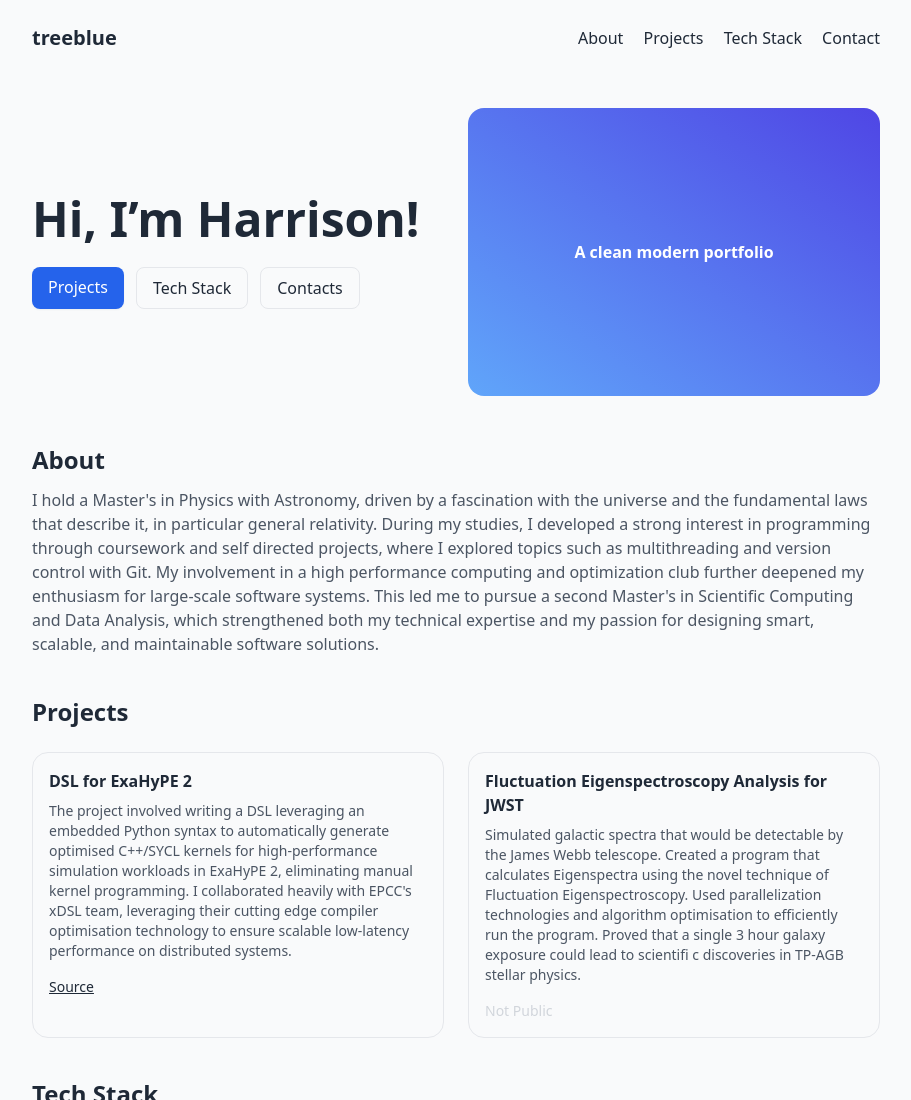
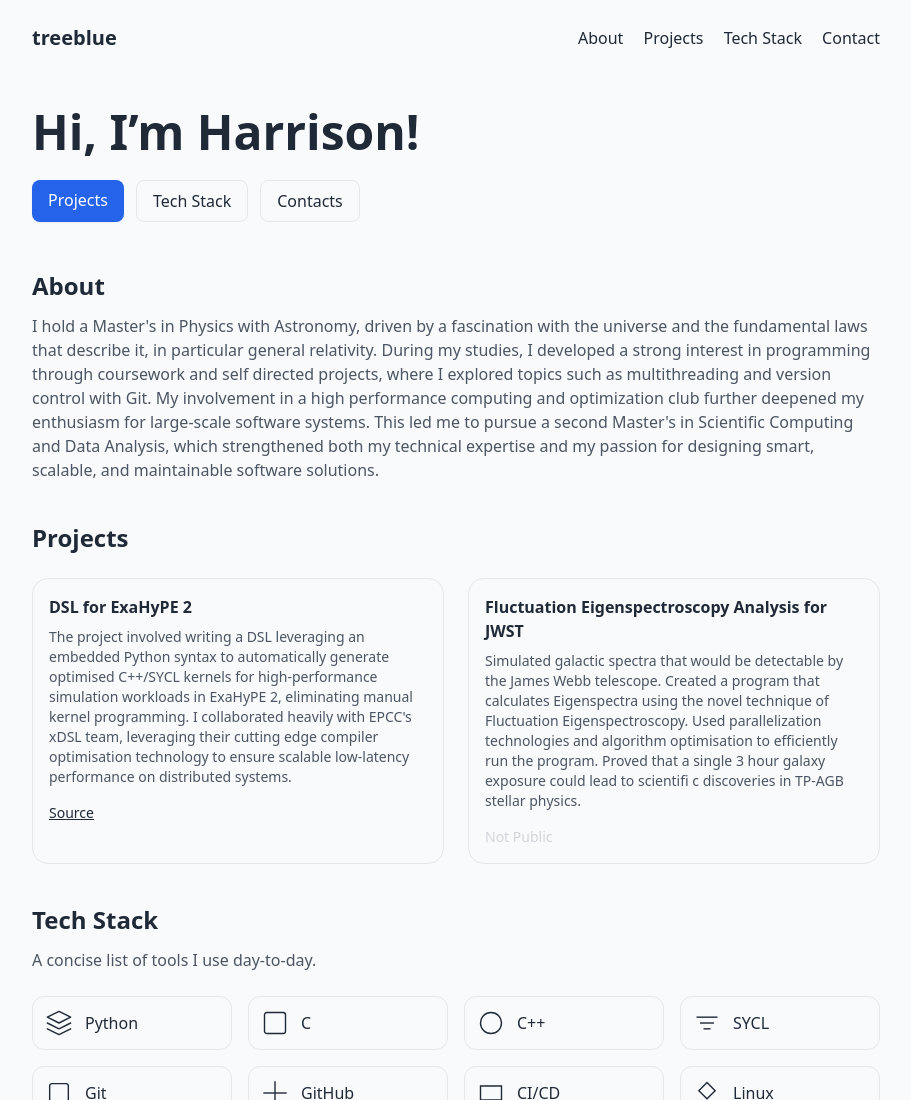
Before and after one commit to treeblue/treeblue.github.io, a plain HTML site: page index.html in a window 1280 px wide. Shown: the top 1100 px of the page, without its empty margins (184-1095 px from the left). Drawn offline with nearby package versions, Linux system fonts and the light colour scheme.

Commit message:
Commented out wierd box - replace with image later

```diff
--- a/index.html
+++ b/index.html
@@ -37,9 +37,9 @@
           <a href="#contact" class="inline-block px-4 py-2 rounded-lg border">Contacts</a>
         </div>
       </div>
-      <div class="order-first md:order-last">
+      <!-- <div class="order-first md:order-last">
         <div class="w-full h-56 md:h-72 rounded-2xl bg-gradient-to-tr from-blue-400 to-indigo-600 flex items-center justify-center text-white font-semibold">A clean modern portfolio</div>
-      </div>
+      </div> -->
     </section>
 
     <!-- About -->
```
